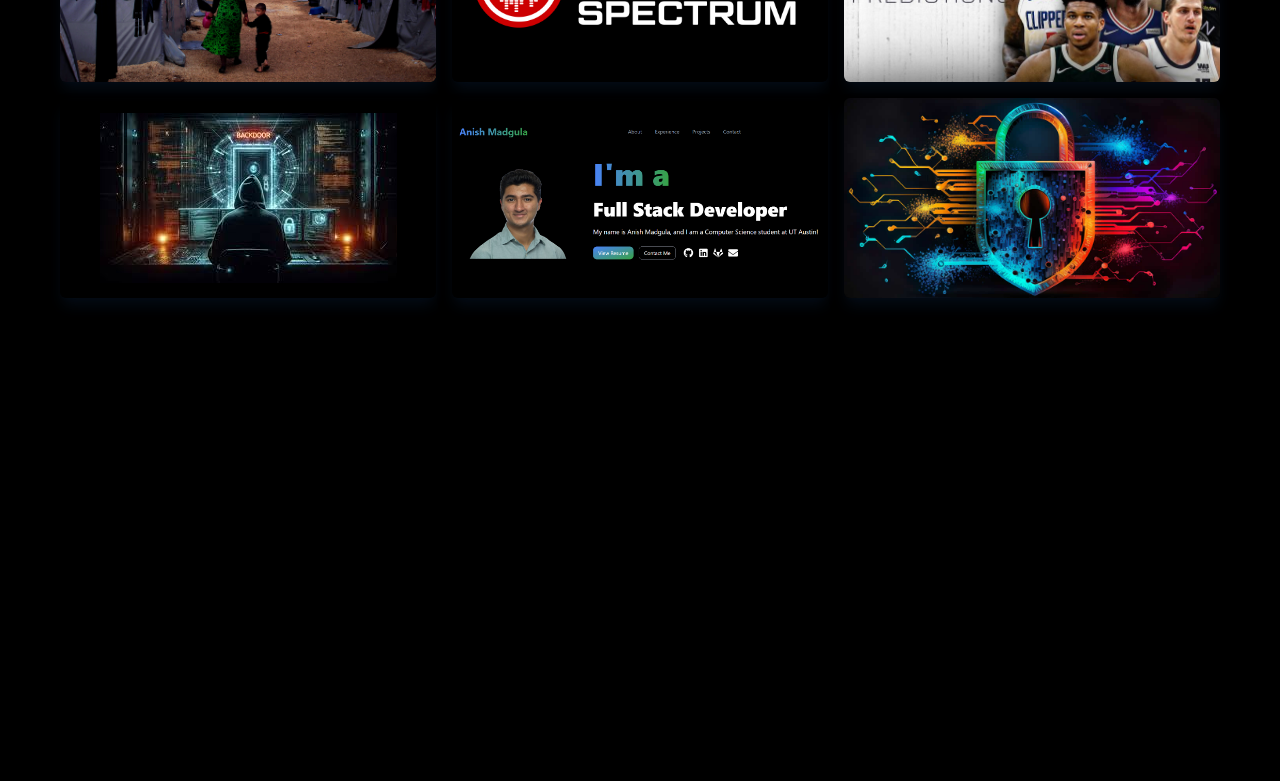
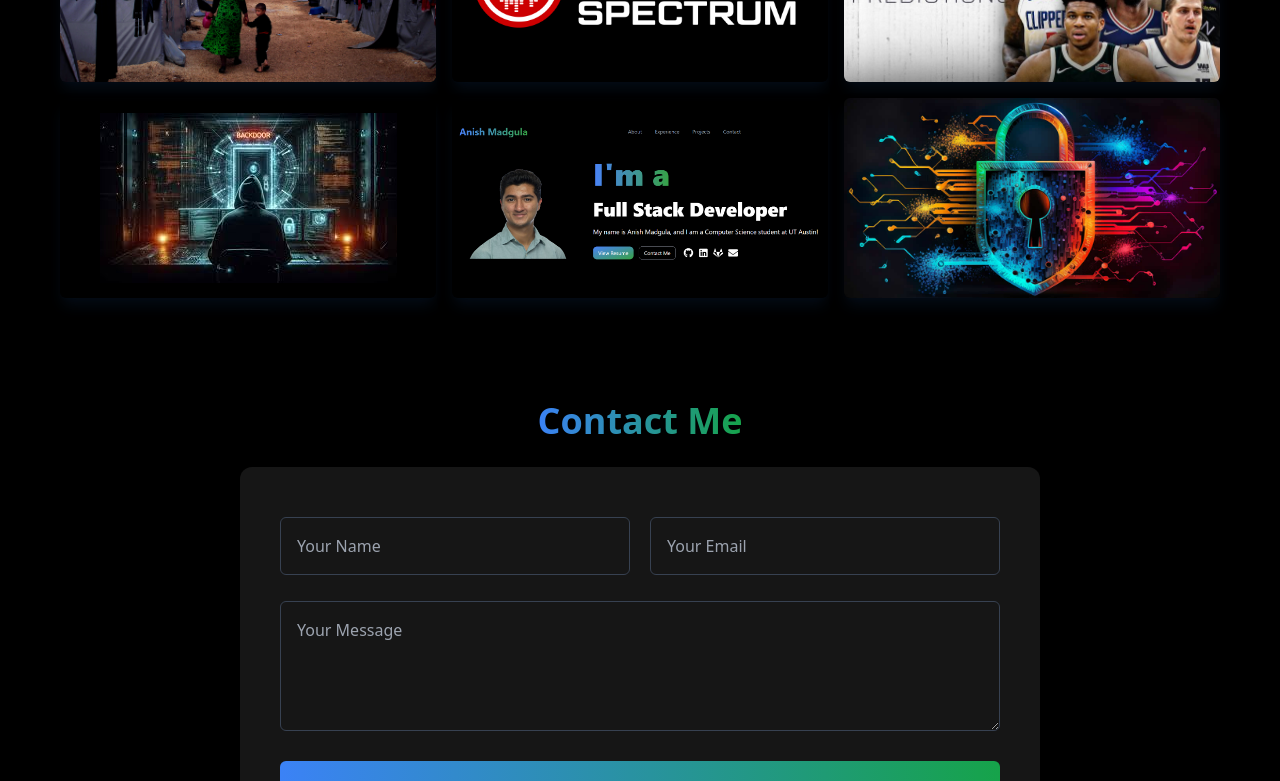
Before and after one commit to anishm31/Anish-Personal-Website, a React (Create React App) app in the folder anish-personal-website/: page / in a window 1280 px wide. Shown: the part 2000-2781 px from the top of the page. Before the commit the page ends 2318 px from the top, so only its background shows below. Built offline with nearby package versions, Linux system fonts and the light colour scheme.

Commit message:
contact component UI

```diff
--- a/anish-personal-website/src/App.js
+++ b/anish-personal-website/src/App.js
@@ -3,6 +3,7 @@ import Navbar from "./components/Navbar";
 import Skills from "./components/Skills";
 import About from "./components/About";
 import Projects from "./components/Projects";
+import Contact from "./components/Contact";
 
 function App() {
   return (
@@ -12,6 +13,7 @@ function App() {
       <Skills />
       <About />
       <Projects />
+      <Contact />
     </div>
   );
 }
--- /dev/null
+++ b/anish-personal-website/src/components/Contact.jsx
@@ -0,0 +1,49 @@
+import React from 'react'
+
+const Contact = () => {
+  return (
+    <div className='max-w-[1200px] mx-auto bg-black sm:py-20 p-5' id='contact'>
+        <div className='text-center'>
+            <h2 className='text-4xl font-bold leading-tight primary-color'>Contact Me</h2>
+        </div>
+
+        <div className='max-w-[800px] mx-auto'>
+            <div className='mt-6 bg-[#161616] rounded-xl'>
+                <div className='p-10'>
+
+                    <form action="#" method="POST">
+                        <div className='grid grid-cols-1 sm:grid-cols-2 gap-x-5 gap-y-4'>
+                            <div>
+                                <div className='mt-2.5 relative'>
+                                    <input type="text" name="" id="" placeholder='Your Name' className='bg-[#161616] w-full px-4 py-4 text-gray-400 placeholder-gray-400 border border-gray-700 rounded-md focus:outline-none focus:border-green-600'/>
+                                </div>
+                            </div>
+
+                            <div>
+                                <div className='mt-2.5 relative'>
+                                    <input type="email" name="" id="" placeholder='Your Email' className='bg-[#161616] w-full px-4 py-4 text-gray-400 placeholder-gray-400 border border-gray-700 rounded-md focus:outline-none focus:border-green-600'/>
+                                </div>
+                            </div>
+
+                            <div className='sm:col-span-2'>
+                                <div className='mt-2.5 relative'>
+                                    <textarea name="" id="" placeholder='Your Message' className='bg-[#161616] w-full px-4 py-4 text-gray-400 placeholder-gray-400 border border-gray-700 rounded-md focus:outline-none focus:border-green-600' rows="4">
+                                    </textarea>
+                                </div>
+                            </div>
+
+                            <div className='sm:col-span-2'>
+                                <button type='submit' className='text-xl w-full p-4 mt-2 font-semibold text-white bg-primary-color rounded-md'>
+                                    Send
+                                </button>
+                            </div>
+                        </div>
+                    </form>
+                </div>
+            </div>
+        </div>
+    </div>
+  )
+}
+
+export default Contact
--- a/anish-personal-website/src/index.css
+++ b/anish-personal-website/src/index.css
@@ -10,6 +10,6 @@
     background-color: black;
   }
 
-  /* .bg-primary-color {
-    @apply bg-gradient-to-r from-orange-400 to-pink-600  inline-block;
-  }  */
+  .bg-primary-color {
+    @apply bg-gradient-to-r from-blue-500 to-green-600  inline-block;
+  }
```
